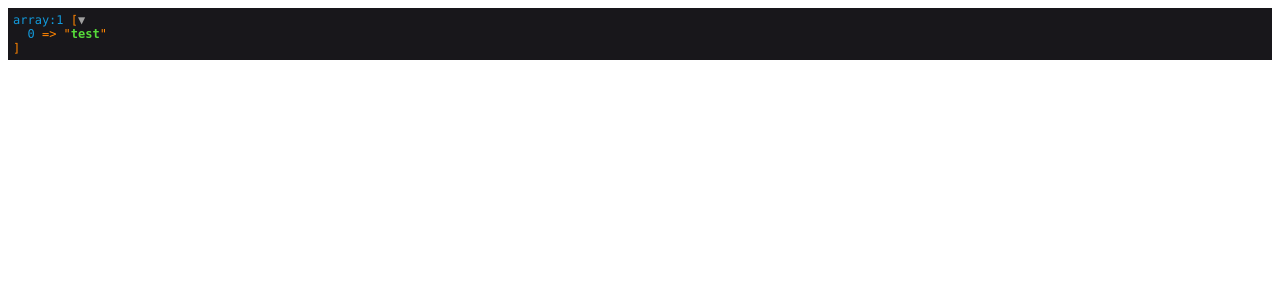
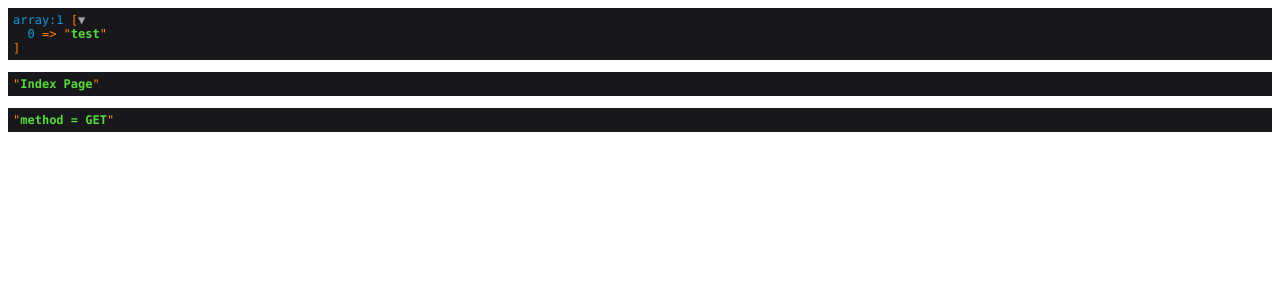
Before and after one commit to groovey/Groovey, a PHP site: page / in a window 1280 px wide. Shown: the top 300 px of the page. Run offline with PHP 8.4, Linux system fonts and the light colour scheme.

Commit message:
With a working sample controller

```diff
--- a/composer.json
+++ b/composer.json
@@ -10,11 +10,13 @@
     ],
     "require": {
         "php": ">=7.2",
+        "filp/whoops" : "~2.2",
         "symfony/http-foundation" : "~4.1",
         "symfony/routing" : "~4.1",
         "symfony/dependency-injection" : "~4.1",
         "symfony/var-dumper" : "~4.1",
-        "symfony/http-kernel" : "~4.1"
+        "symfony/http-kernel" : "~4.1",
+        "symfony/debug" : "~4.1"
     },
     "autoload": {
         "psr-4": {
--- a/src/Application.php
+++ b/src/Application.php
@@ -9,8 +9,15 @@ use Symfony\Component\HttpFoundation\Response;
 use Symfony\Component\HttpFoundation\RedirectResponse;
 use Symfony\Component\HttpFoundation\StreamedResponse;
 use Symfony\Component\HttpFoundation\JsonResponse;
-use Symfony\Component\HttpKernel\Controller\ArgumentResolver;
-use Symfony\Component\HttpKernel\Controller\ControllerResolver;
+use Symfony\Component\Routing\Matcher\UrlMatcher;
+use Symfony\Component\Routing\RequestContext;
+use Symfony\Component\Routing\Route;
+use Symfony\Component\Routing\RouteCollection;
+use Symfony\Component\Debug\Debug;
+use Symfony\Component\Debug\ErrorHandler;
+use Symfony\Component\Debug\DebugClassLoader;
+use Symfony\Component\Routing\Generator\UrlGenerator;
+use Symfony\Component\Routing\Exception\ResourceNotFoundException;
 
 class Application
 {
@@ -19,6 +26,10 @@ class Application
     public function __construct()
     {
         $container = new ContainerBuilder();
+
+        // Debug::enable();
+        // ErrorHandler::register();
+        // DebugClassLoader::enable();
 
         return $this->container = $container;
     }
@@ -54,11 +65,27 @@ class Application
 
     public function handle(Request $request)
     {
+        $routes  = $this->get('router')->getRoutes();
+        $context = new RequestContext();
 
-        $controllerResolver = new ControllerResolver();
-        $argumentResolver = new ArgumentResolver();
+        $context->fromRequest($request);
 
+        $path       = $context->getPathInfo();
+        $matcher    = new UrlMatcher($routes, $context);
 
+        try {
+            $parameters = $matcher->match($path);
+            $class      = $parameters['class'];
+            $method     = $parameters['method'];
+
+            $controller = new $class();
+
+            return call_user_func_array([$controller, $method], [$this, $request]);
+        } catch (ResourceNotFoundException $exception) {
+            return new Response('Routing not found.', 404);
+        } catch (\Exception $exception) {
+            return new Response('An error occurred', 500);
+        }
     }
 
 
@@ -69,9 +96,6 @@ class Application
         }
 
         $response = $this->handle($request);
-        // $response->send();
-
-
-
+        $response->send();
     }
 }
--- a/src/Controllers/Sample.php
+++ b/src/Controllers/Sample.php
@@ -5,10 +5,7 @@ namespace Groovey\Controllers;
 use Groovey\Application;
 use Groovey\Interfaces\ControllerInterface;
 use Symfony\Component\HttpFoundation\Response;
-use Symfony\Component\Routing\Matcher\UrlMatcher;
-use Symfony\Component\Routing\RequestContext;
-use Symfony\Component\Routing\RouteCollection;
-use Symfony\Component\Routing\Route;
+
 use Symfony\Component\HttpFoundation\Request;
 
 class Sample implements ControllerInterface
@@ -16,34 +13,27 @@ class Sample implements ControllerInterface
     public function route(Application $app)
     {
         $router = $app->get("router");
-        $router->add('/foo', [$this, 'index']);
-        $router->add('/foo_bar', [$this, 'index2']);
-
-        $routes     = $router->getRoutes();
-        $context    = new RequestContext();
-        $matcher    = new UrlMatcher($routes, $context);
-        $parameters = $matcher->match('/foo');
-
-        // call_user_func_array([$o, 'index'] , ['one', 'two22']);
-        // print_r($parameters);
-
+        $router->add('/', [$this, 'index']);
+        $router->add('/sample', [$this, 'sample']);
 
         return;
     }
 
+    public function index(Application $app, Request $request)
+    {
+        dump("Index Page");
 
-    public function index(Application $app)
+        $method = $request->getMethod();
+
+        dump('method = ' . $method);
+
+        return new Response();
+    }
+
+
+    public function sample(Application $app, Request $request)
     {
-
-        // print $two;
-
-        // $this->test();
-
-        // $app->debug('Welcome!');
-        // // $app->debug('App name = '.$app['config']'app.name'));
-        // $app->debug($app);
-        // // $app->debug(new User($app));
-
-        // return new Response('End');
+        dump("Sample Page");
+        return new Response();
     }
 }
--- a/src/Interfaces/ControllerInterface.php
+++ b/src/Interfaces/ControllerInterface.php
@@ -7,5 +7,4 @@ use Groovey\Application;
 interface ControllerInterface
 {
     public function route(Application $app);
-    public function index(Application $app);
 }
--- a/src/Providers/Router.php
+++ b/src/Providers/Router.php
@@ -32,7 +32,7 @@ class Router implements ProviderInterface
         $reflection = new \ReflectionClass($instance);
         $className  = $reflection->getShortName();
         $index      = strtolower($className . '_' . $method);
-        $$index     = new Route($pattern, array('controller' => $class, 'method' => $method));
+        $$index     = new Route($pattern, array('class' => $class, 'method' => $method));
 
         $routes->add($index, $$index);
     }
```
Also changed, not shown: index.php (+14 -1 lines), .htaccess (added).
